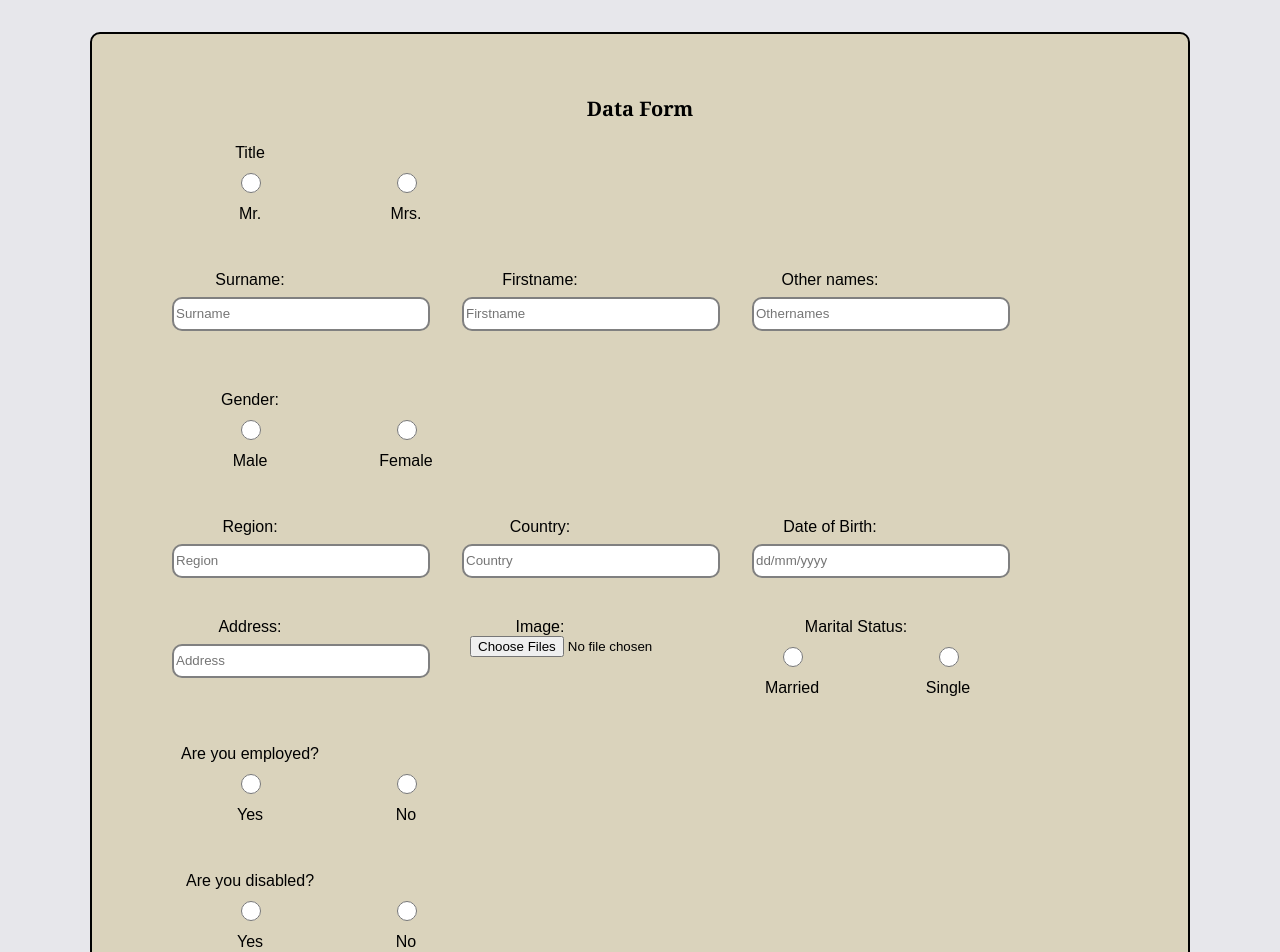
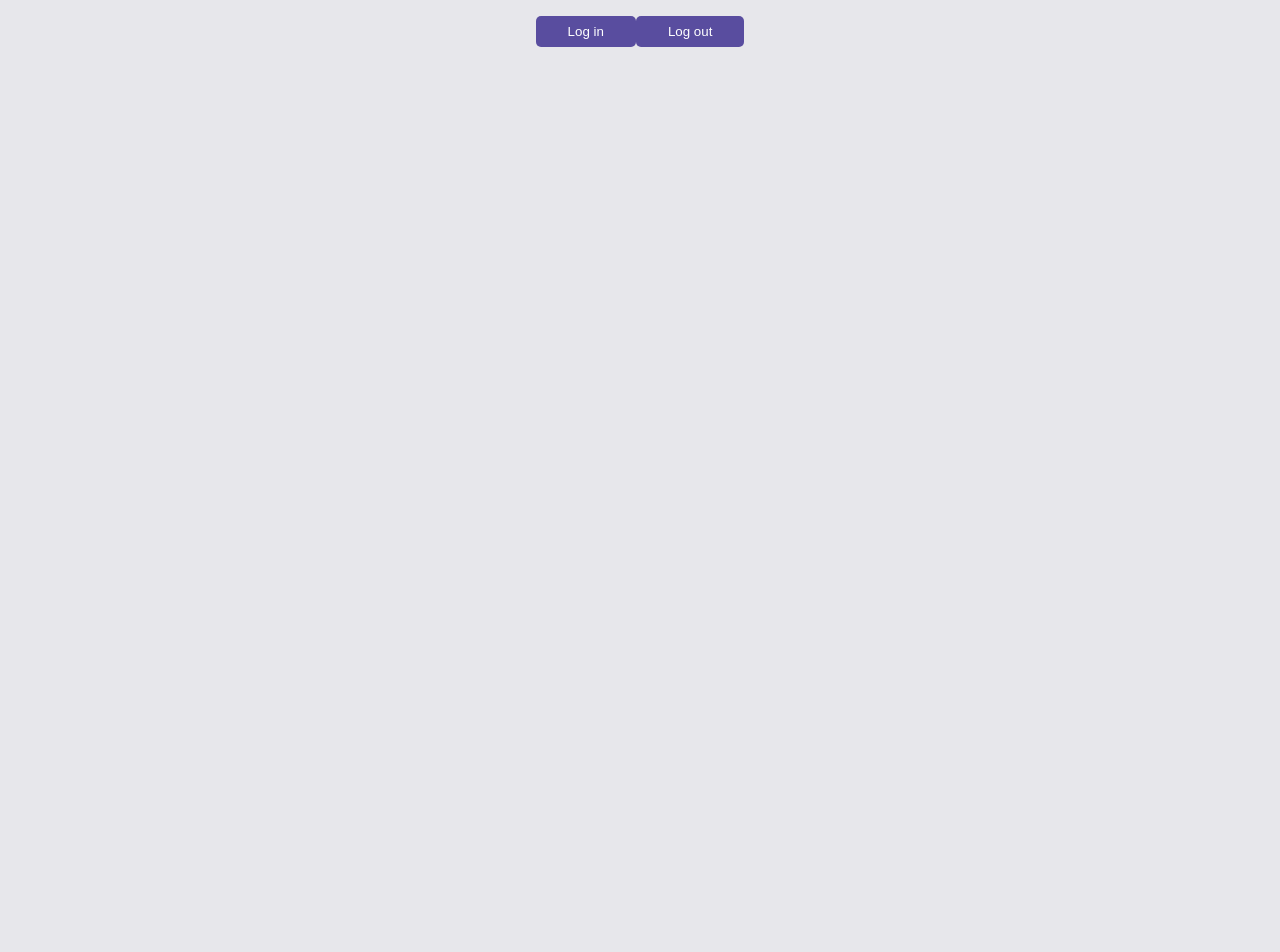
Before and after one commit to Andy-Aseye/form-challange, a React (Create React App) app: page / in a window 1280 px wide. Shown: the top 952 px of the page. After the commit the page ends 800 px from the top, so only its background shows below. Built offline with nearby package versions, Linux system fonts and the light colour scheme.

Commit message:
form with authentication

```diff
--- a/package.json
+++ b/package.json
@@ -3,6 +3,7 @@
   "version": "0.1.0",
   "private": true,
   "dependencies": {
+    "@auth0/auth0-react": "^1.12.1",
     "@testing-library/jest-dom": "^5.16.5",
     "@testing-library/react": "^13.4.0",
     "@testing-library/user-event": "^13.5.0",
--- a/src/App.js
+++ b/src/App.js
@@ -1,11 +1,14 @@
-
 import './App.css';
-import Newform from './components/Newform';
+import User from './userProfile';
+import LoginButton from './components/loginButton';
+import LogoutButton from './components/logoutButton';
 
 function App() {
   return (
     <div className="App">
-      <Newform />
+      <LoginButton />
+      <LogoutButton />
+      <User />
     </div>
   );
 }
--- a/src/components/Newform.js
+++ b/src/components/Newform.js
@@ -1,10 +1,21 @@
-import { useState } from 'react';
+import { useEffect, useState } from 'react';
 import { CSVLink} from 'react-csv';
 
 import './style.css';
 function Form() {
 
+// This fetches data from the country REST api that will be mapped in the country select input
 
+    useEffect(() => {
+        fetch("https://restcountries.com/v2/all")
+        .then((response) => response.json())
+        .then((data) => {setCountries(data)})
+    }, []);
+
+
+    const [countries, setCountries] = useState([]);
+
+    // Data from the form is entirely stored in the formData Object using useState
 
     const [formData, setFormData] = useState({
         Title: '',
@@ -26,6 +37,17 @@ function Form() {
 
     })
 
+// This function handles data entry and primarily selection for the select input forms
+
+    const onSelectHandler = (e) => {
+        setFormData(() => ({
+            ...formData,
+            [e.target.name]: e.target.value
+        }))
+    }
+
+// This function handles data entry and primarily text changes
+
     const onChangeHandler = (e) => {
         setFormData(() => ({
             ...formData,
@@ -33,6 +55,8 @@ function Form() {
         }))
 
     }
+
+    // This function handles form data entry in the input image form control
 
     const onImageChange = (e) => {
         setFormData(() => (
@@ -43,6 +67,7 @@ function Form() {
         ))
     }
 
+     // This function handles form data entry in the input file form control
     const onFileChange = (e) => {
         setFormData(() => (
             {
@@ -55,8 +80,7 @@ function Form() {
 
 const arrData = Object.entries(formData);
 
-
-
+    // These functions target the school form inputs for the school form, this maps and updates the form state after the submit button is clicked
 
     const [schoolValues, setschoolValues] = useState([{ schoolname: "", startdate : "", enddate: ""}])
 
@@ -91,6 +115,10 @@ const arrData = Object.entries(formData);
 
     }
 
+    const current = new Date();
+  const date = `${current.getDate()}/${current.getMonth()+1}/${current.getFullYear()}`;
+
+    // This is the CSV file header for the state form
 
     const headers = [
         {label: 'Title', key: 'Title'},
@@ -111,11 +139,12 @@ const arrData = Object.entries(formData);
 
 const csvLink = {
     headers: headers,
-    filename: 'Profile.csv',
+    filename: formData.Firstname+ ' on ' + new Date(),
     data: arrData,
 
 }
 
+// These functions validate the form, primarily targeting the firstname and surname form inputs
 
 const firstname = document.getElementById('firstname');
 const surname = document.getElementById('surname');
@@ -166,35 +195,27 @@ const validateInputs = () => {
 
 
 
-
-
-
-
 return (
 
 <div>
 <form>
+    <div className="header-div">
+    <h1 className='header-name'>Data Form</h1>
+    </div>
 
-    <h1 className='header-name'>Data Form</h1>
 <div className="form-group Title">
-    <label htmlFor="title" className="form-label">Title </label>
-       <div className="form-control-pair">
-       <div>
-            <input type="radio" name="Title" value="Mr." onChange={onChangeHandler}/>
-            <label htmlFor="Mr.">Mr.</label>
-        </div>
-        <div>
-            <input type="radio" name="Title" value="Mrs." onChange={onChangeHandler}/>
-            <label htmlFor="Mrs.">Mrs.</label>
-        </div>
-       </div>
+    <label htmlFor="title" className="form-label">Title</label>
+        <select name="Title" onClick={onSelectHandler}>
+            <option value="Mr.">Mr.</option>
+            <option value="Mrs.">Mrs.</option>
+        </select>
     </div>
-    <div className="first-set">
+    {/* <div className="first-set"> */}
     <div className="form-group Surname">
     <label>
         Surname:</label>
         <input type="text"
-        name="Surname" placeholder="Surname"
+        name="Surname" placeholder="Surname" className="input-text"
        onChange= {onChangeHandler} id="surname"/>
      <div class="error"></div>
     </div>
@@ -202,61 +223,57 @@ return (
     <label>
         Firstname:</label>
         <input type="text" placeholder="Firstname"
-        name= "Firstname"
+        name= "Firstname" className="input-text"
        onChange= {onChangeHandler} id="firstname"/>
      <div class="error"></div>
     </div>
     <div className="form-group Other-names">
     <label>
         Other names: </label>
-        <input type="text" name="Othernames"  onChange= {onChangeHandler} placeholder="Othernames" id="othernames"/>
+        <input type="text" name="Othernames" className="input-text" onChange= {onChangeHandler} placeholder="Othernames" id="othernames"/>
         <div class="error"></div>
-    </div>
     </div>
 
 
     <div className="Gender form-group">
     <label htmlFor="gender" className="form-label"> Gender: </label>
-       <div className="form-control-pair">
-        <div>
-            <input type="radio" name="gender" value="male" onChange={onChangeHandler}/>
-            <label htmlFor="male">Male</label>
-        </div>
-        <div>
-            <input type="radio" name="gender" value="female" onChange={onChangeHandler}/>
-            <label htmlFor="female">Female</label>
-        </div>
-       </div>
+    <select name="gender" onClick={onSelectHandler}>
+        <option value="Male">Male</option>
+        <option value="Female">Female</option>
+    </select>
     </div>
 
-    <div className="first-set">
+    {/* <div className="first-set"> */}
     <div className="form-group Region">
     <label>
         Region:</label>
-        <input type="text" name="Region" placeholder="Region" onChange={onChangeHandler}/>
+        <input type="text" name="Region" className="input-text" placeholder="Region" onChange={onChangeHandler}/>
 
     {/* value={region} */}
     </div>
     <div className="form-group Country">
     <label>
         Country: </label>
-        <input type="text" name="Country" placeholder="Country"  onChange={onChangeHandler}/>
+        <select name="country" onChange={onChangeHandler}>
+            {
+                countries.map((country) => <option value={country.name}>{country.name}</option>)
 
+            }
+        </select>
     {/* value={country} */}
     </div>
     <div className="form-group DOB">
     <label>
         Date of Birth:</label>
-        <input type="text" name="dateOfBirth" placeholder="dd/mm/yyyy"  onChange={onChangeHandler}/>
+        <input type="text" className="input-text" name="dateOfBirth" placeholder="dd/mm/yyyy"  onChange={onChangeHandler}/>
 
     {/* value={dob} */}
     </div>
-    </div>
-    <div className="first-set">
+    {/* <div className="first-set"> */}
     <div className="form-group Address">
     <label>
         Address:</label>
-        <input type="text" name="Address" placeholder="Address" onChange={onChangeHandler}/>
+        <input type="text" className="input-text" name="Address" placeholder="Address" onChange={onChangeHandler}/>
 
     {/* value={address} */}
     </div>
@@ -268,31 +285,18 @@ return (
     </div>
     <div className="form-group Marital Status">
     <label htmlFor="maritalStatus" className="form-label marital-label">Marital Status: </label>
-       <div className="form-control-pair">
-        <div>
-            <input type="radio" name="maritalStatus" value="married" onChange={onChangeHandler}/>
-            <label htmlFor="married">Married</label>
-        </div>
-        <div>
-            <input type="radio" name="maritalStatus" value="single" onChange={onChangeHandler}/>
-            <label htmlFor="single">Single</label>
-        </div>
-       </div>
+        <select name="maritalStatus" onClick={onSelectHandler}>
+            <option value="married">Married</option>
+            <option value="single">Single</option>
+        </select>
     </div>
 
-    </div>
     <div className="form-group Occupation">
     <label htmlFor="occupation" className="form-label">Are you employed? </label>
-       <div className="form-control-pair" >
-        <div>
-            <input type="radio" name="employed" value="yes" onChange={onChangeHandler}/>
-            <label htmlFor="yes">Yes</label>
-        </div>
-        <div>
-            <input type="radio" name="employed" value="no" onChange={onChangeHandler}/>
-            <label htmlFor="no">No</label>
-        </div>
-       </div>
+    <select name="employed" onClick={onSelectHandler}>
+        <option value="yes">Yes</option>
+        <option value="no">No</option>
+    </select>
     </div>
     {formData.employed ==="yes" ?  <div className="form-group">
     <label htmlFor="no">Job:</label>
@@ -307,35 +311,37 @@ return (
      {formData.job ==="other" ?  <div className="form-group">
     <label> Job Other:</label>
         <input type="text" placeholder="Please specify"
-        name= "jobOther"
+        name= "jobOther" className="input-text"
        onChange= {onChangeHandler} id="jobOther"/>
      </div> : null}
 
     <div className="form-group Disability">
     <label htmlFor="Disability" className="form-label">Are you disabled? </label>
-       <div className="form-control-pair">
-       <div>
-            <input type="radio" name="disbility" value="yes" onChange={onChangeHandler}/>
-            <label htmlFor="yes">Yes</label>
-        </div>
-        <div>
-            <input type="radio" name="disability" value="no" onChange={onChangeHandler}/>
-            <label htmlFor="no">No</label>
-        </div>
-       </div>
+        <select name="disability" onChange={onChangeHandler}>
+            <option value="No">No</option>
+            <option value="Yes">Yes</option>
+        </select>
     </div>
     <div className="form-group School-attended">
     <label>
         School attended: </label>
         <div className="school-d">
         {schoolValues.map((element, index) => (
-            <div className="form-inline row" key={index}>
-              <label>School Name</label>
+            <div className="form-inline-row" key={index}>
+                <div className="form-g-s">
+                <label>School Name</label>
               <input type="text" className="inline-input col-3" placeholder="eg. Achimota"  name="schoolname" value={element.schoolname || ""} onChange={e => handleChange(index, e)} />
+                </div>
+
+              <div className="form-g-s">
               <label>Start Date</label>
               <input type="text" name="startdate" className="inline-input col-3" placeholder="eg. 05/11/2018" value={element.startdate || ""} onChange={e => handleChange(index, e)} />
+              </div>
+              <div className="form-g-s">
               <label>End Date</label>
               <input type="text" name="enddate" className="inline-input col-3" placeholder="eg. 18/08/2022" value={element.enddate || ""} onChange={e => handleChange(index, e)} />
+              </div>
+
               {
                 index ?
                   <button type="button"  className="button remove" onClick={() => removeFormFields(index)}>Remove</button>
@@ -363,7 +369,7 @@ return (
     </div>
 </form>
 
-<CSVLink {...csvLink}>Download Profile Data</CSVLink>
+<CSVLink {...csvLink}><button type="button">Download Profile Data</button></CSVLink>
 </div>
 
 )
--- /dev/null
+++ b/src/components/loginButton.js
@@ -0,0 +1,12 @@
+import { useAuth0 } from "@auth0/auth0-react";
+
+function LoginButton() {
+    const {loginWithRedirect} = useAuth0();
+
+    return (
+        <button onClick={() => loginWithRedirect()}>Log in</button>
+    )
+
+}
+
+export default LoginButton;
--- /dev/null
+++ b/src/components/logoutButton.js
@@ -0,0 +1,12 @@
+import { useAuth0 } from "@auth0/auth0-react";
+
+function LogoutButton() {
+    const {logout} = useAuth0();
+
+    return (
+        <button onClick={() => logout({returnTo: window.location.origin})}>Log out</button>
+    )
+
+}
+
+export default LogoutButton;
--- a/src/components/style.css
+++ b/src/components/style.css
@@ -1,18 +1,9 @@
 
-Body{
+body{
     background-color: rgb(231, 231, 235);
 }
 
-form {
-    max-width: 1000px;
-    margin: 2rem auto;
-    border: 2px black solid;
-    font-family: Arial, Helvetica, sans-serif;
-    border-radius: 10px;
-    background-color: rgb(218, 211, 188);
-    padding: 3rem;
 
-}
 
 /* input[type="file" i] {
     border: 0;
@@ -36,8 +27,9 @@ input[type="radio" i] {
 
 .inline-input {
     display: block;
-    width: 50px;
-    margin-left: 2rem;
+    width: 160px;
+    margin-left: 1rem;
+    border-radius: 7px;
     height: 30px;
 }
 
@@ -55,10 +47,19 @@ label {
     display: flex;
     flex-direction: row;
 }
-input[type="text" i] {
+.input-text {
     display: block;
-    width: 250px;
-    height: 28px;
+    width: 40vw;
+    height: 40px;
+    border: 2px grey solid;
+    border-radius: 10px;
+}
+
+
+select {
+    display: block;
+    width: 40vw;
+    height: 40px;
     border: 2px grey solid;
     border-radius: 10px;
 }
@@ -68,12 +69,6 @@ display: flex;
 flex-direction: row;
 flex-wrap: wrap;
 
-}
-
-select {
-    display: block;
-    width: 280px;
-    height: 30px;
 }
 
 .form-group{
@@ -91,7 +86,7 @@ select {
 }
 
 .Marital{
-    margin-left: 6rem;
+    margin-left: 2rem;
 }
 
 .marital-label{
@@ -131,7 +126,39 @@ button{
     height: 13px;
 }
 
+
+
+
+
+
+
+
+
+
+
+.header-div{
+    background-color: rgb(29, 29, 29);
+    width: 100%;
+    height: 8vh;
+    margin-bottom: 3rem;
+    padding-top: 3px;
+    /* margin-top: -1rem; */
+}
+
+form {
+    max-width: 50vw;
+    margin: 2rem auto;
+    border: 2px black solid;
+    font-family: Arial, Helvetica, sans-serif;
+    font-weight: 500;
+    color: white;
+    border-radius: 10px;
+    background-color: rgb(58, 57, 57);
+    /* padding: 3rem; */
+
+}
+
 .header-name{
-    font-size: 20px;
+    font-size: 25px;
     font-family: Georgia, 'Times New Roman', Times, serif;
 }
--- a/src/index.js
+++ b/src/index.js
@@ -3,12 +3,17 @@ import ReactDOM from 'react-dom/client';
 import './index.css';
 import App from './App';
 import reportWebVitals from './reportWebVitals';
+import { Auth0Provider } from '@auth0/auth0-react';
 
 const root = ReactDOM.createRoot(document.getElementById('root'));
 root.render(
-  <React.StrictMode>
-    <App />
-  </React.StrictMode>
+  <Auth0Provider
+  domain="dev-xu36c88zi6nac0wy.us.auth0.com" clientId="V3U0aUivwKLHj0MGqQkBmMpGCNczxy7S" redirectUri={window.location.origin}>
+      <React.StrictMode>
+        <App />
+      </React.StrictMode>
+  </Auth0Provider>
+
 );
 
 // If you want to start measuring performance in your app, pass a function
--- /dev/null
+++ b/src/userProfile.js
@@ -0,0 +1,22 @@
+
+import Newform from './components/Newform';
+import { useAuth0 } from '@auth0/auth0-react';
+import './welcome.css';
+
+function User() {
+  const { user, isAuthenticated, isLoading } = useAuth0();
+
+  if(isLoading) {
+    return <div>Loading</div>
+  }
+
+  return (
+    isAuthenticated && (
+    <div className="user">
+      <h2 className="welcome-m">Welcome <span className="user-n">{user.name}</span>, to our KYC form. Please do well to fill the form with the correct details. You can download the CSV File with the button below.</h2>
+      <Newform />
+    </div>)
+  );
+}
+
+export default User;
```
Also changed, not shown: src/welcome.css (added, +8 -0 lines), 1 other file (tests, documents, lock files or other folders).
